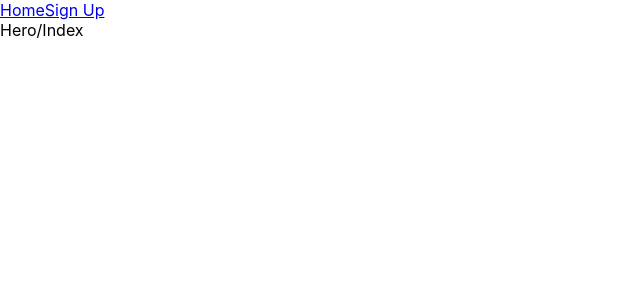
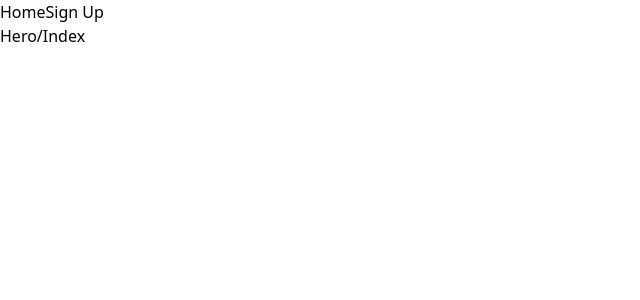
Before and after one commit to crespire/buysell, a React (Create React App) app in the folder client/: page / in a window 1280 px wide. Shown: the top 300 px of the page, without its empty margins (0-640 px from the left). Built offline with nearby package versions, Linux system fonts and the light colour scheme.

Commit message:
feat: add Tailwind to client

```diff
--- a/client/package.json
+++ b/client/package.json
@@ -44,6 +44,9 @@
     "@types/react-dom": "^18.0.9",
     "@types/react-router": "^5.1.19",
     "@types/react-router-dom": "^5.3.3",
+    "autoprefixer": "^10.4.13",
+    "postcss": "^8.4.19",
+    "tailwindcss": "^3.2.4",
     "typescript": "^4.8.4"
   }
 }
--- /dev/null
+++ b/client/postcss.config.js
@@ -0,0 +1,6 @@
+module.exports = {
+  plugins: {
+    tailwindcss: {},
+    autoprefixer: {},
+  },
+}
--- a/client/src/index.css
+++ b/client/src/index.css
@@ -1,13 +1,3 @@
-body {
-  margin: 0;
-  font-family: -apple-system, BlinkMacSystemFont, 'Segoe UI', 'Roboto', 'Oxygen',
-    'Ubuntu', 'Cantarell', 'Fira Sans', 'Droid Sans', 'Helvetica Neue',
-    sans-serif;
-  -webkit-font-smoothing: antialiased;
-  -moz-osx-font-smoothing: grayscale;
-}
-
-code {
-  font-family: source-code-pro, Menlo, Monaco, Consolas, 'Courier New',
-    monospace;
-}
+@tailwind base;
+@tailwind components;
+@tailwind utilities;
--- /dev/null
+++ b/client/tailwind.config.js
@@ -0,0 +1,10 @@
+/** @type {import('tailwindcss').Config} */
+module.exports = {
+  content: [
+    "./src/**/*.{js,jsx,ts,tsx}",
+  ],
+  theme: {
+    extend: {},
+  },
+  plugins: [],
+}
```
Also changed, not shown: 1 other file (tests, documents, lock files or other folders).
